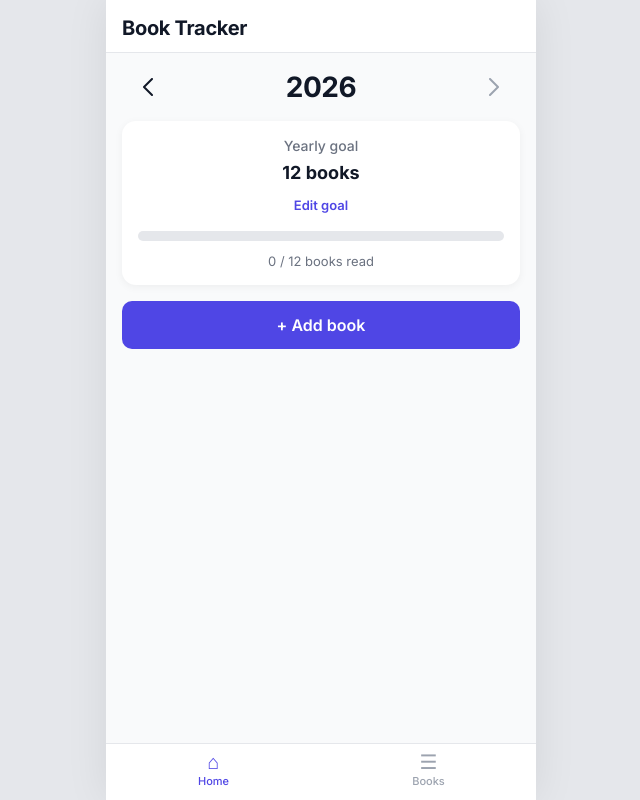
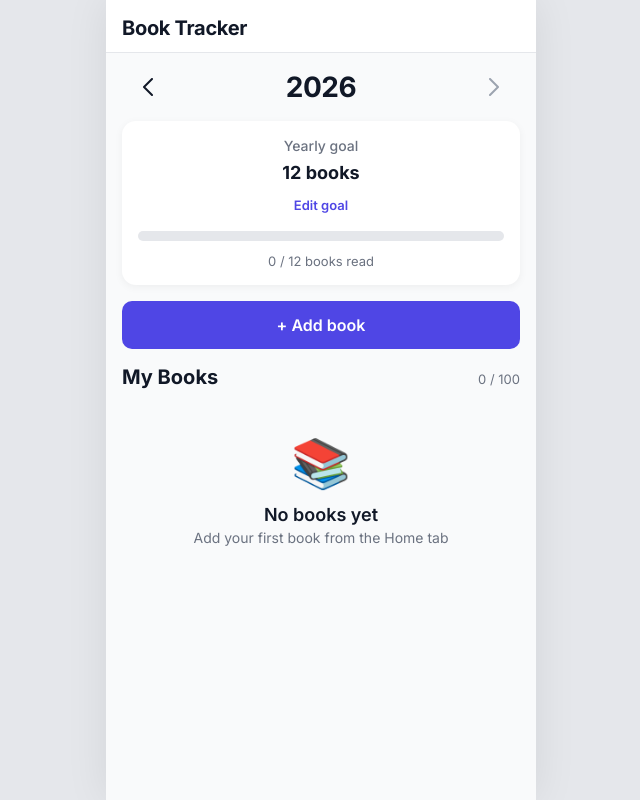
Before and after one commit to tanokhina/book-reading-app, a React (Vite) app: page / in a window 1280 px wide. Shown: the whole page, without its empty margins (319-959 px from the left). Built offline with nearby package versions, Linux system fonts and the light colour scheme.

Commit message:
My books moved to Home screen and tab bar removed

```diff
--- a/src/App.css
+++ b/src/App.css
@@ -30,66 +30,7 @@
 .app-content {
   flex: 1;
   padding: var(--sp-4);
-  overflow-y: auto;
-  padding-bottom: calc(80px + env(safe-area-inset-bottom, 0px));
-}
-
-/* Books page */
-.books-page__title {
-  font-size: 22px;
-  font-weight: 700;
-  color: var(--color-text-primary);
-  margin-bottom: 2px;
-}
-
-.books-page__count {
-  font-size: 13px;
-  color: var(--color-text-secondary);
-  margin-bottom: var(--sp-4);
-}
-
-/* Tab bar */
-.tab-bar {
-  position: fixed;
-  bottom: 0;
-  left: 50%;
-  transform: translateX(-50%);
-  width: 100%;
-  max-width: 430px;
-  background: var(--color-bg);
-  border-top: 1px solid var(--color-secondary);
-  display: flex;
-  padding-bottom: env(safe-area-inset-bottom, 0px);
-  z-index: 20;
-}
-
-.tab-bar__tab {
-  flex: 1;
-  display: flex;
-  flex-direction: column;
-  align-items: center;
-  gap: 2px;
-  padding: var(--sp-2) var(--sp-2) var(--sp-3);
-  color: var(--color-neutral);
-  font-size: 12px;
-  font-weight: 500;
-  background: none;
-  border: none;
-  cursor: pointer;
-  transition: color 0.15s;
-}
-
-.tab-bar__tab--active {
-  color: var(--color-primary);
-}
-
-.tab-bar__icon {
-  font-size: 20px;
-  line-height: 1;
-}
-
-.tab-bar__label {
-  font-size: 11px;
+  padding-bottom: calc(var(--sp-8) + env(safe-area-inset-bottom, 0px));
 }
 
 /* Limit prompt */
--- a/src/App.jsx
+++ b/src/App.jsx
@@ -1,7 +1,6 @@
 import { useState } from 'react'
 import { useLocalStorage } from './hooks/useLocalStorage.js'
 import HomePage from './components/HomePage.jsx'
-import BookList from './components/BookList.jsx'
 import AddBookModal from './components/AddBookModal.jsx'
 import EditBookModal from './components/EditBookModal.jsx'
 import Modal from './components/ui/Modal.jsx'
@@ -14,7 +13,6 @@ const DEFAULT_GOAL = 12
 export default function App() {
   const [books, setBooks] = useLocalStorage('books', [])
   const [yearlyGoal, setYearlyGoal] = useLocalStorage('yearlyGoal', DEFAULT_GOAL)
-  const [activeTab, setActiveTab] = useState('home')
   const [showAddModal, setShowAddModal] = useState(false)
   const [showLimitPrompt, setShowLimitPrompt] = useState(false)
   const [editingBook, setEditingBook] = useState(null)
@@ -55,45 +53,17 @@ export default function App() {
       </header>
 
       <main className="app-content">
-        {activeTab === 'home' ? (
         <HomePage
           books={books}
           yearlyGoal={yearlyGoal}
+          maxBooks={MAX_BOOKS}
           onGoalSave={handleGoalSave}
           onAddBook={handleAddBook}
-          />
-        ) : (
-          <div className="books-page">
-            <h2 className="books-page__title">My Books</h2>
-            <p className="books-page__count">{books.length} / {MAX_BOOKS} books</p>
-            <BookList
-              books={books}
-              onEdit={setEditingBook}
-              onDelete={handleBookDeleted}
+          onEditBook={setEditingBook}
+          onDeleteBook={handleBookDeleted}
           onStatusChange={handleStatusChange}
         />
-          </div>
-        )}
       </main>
-
-      <nav className="tab-bar" role="navigation" aria-label="Main navigation">
-        <button
-          className={`tab-bar__tab${activeTab === 'home' ? ' tab-bar__tab--active' : ''}`}
-          onClick={() => setActiveTab('home')}
-          aria-current={activeTab === 'home' ? 'page' : undefined}
-        >
-          <span className="tab-bar__icon" aria-hidden="true">⌂</span>
-          <span className="tab-bar__label">Home</span>
-        </button>
-        <button
-          className={`tab-bar__tab${activeTab === 'books' ? ' tab-bar__tab--active' : ''}`}
-          onClick={() => setActiveTab('books')}
-          aria-current={activeTab === 'books' ? 'page' : undefined}
-        >
-          <span className="tab-bar__icon" aria-hidden="true">&#9776;</span>
-          <span className="tab-bar__label">Books{books.length > 0 ? ` (${books.length})` : ''}</span>
-        </button>
-      </nav>
 
       {showAddModal && (
         <AddBookModal
--- a/src/components/HomePage.css
+++ b/src/components/HomePage.css
@@ -2,6 +2,24 @@
   display: flex;
   flex-direction: column;
   gap: var(--sp-4);
+}
+
+.my-books__header {
+  display: flex;
+  align-items: baseline;
+  justify-content: space-between;
+  margin-bottom: var(--sp-3);
+}
+
+.my-books__title {
+  font-size: 20px;
+  font-weight: 700;
+  color: var(--color-text-primary);
+}
+
+.my-books__count {
+  font-size: 13px;
+  color: var(--color-text-secondary);
 }
 
 .year-nav {
--- a/src/components/HomePage.jsx
+++ b/src/components/HomePage.jsx
@@ -3,11 +3,12 @@ import Card from './ui/Card.jsx'
 import ProgressBar from './ui/ProgressBar.jsx'
 import Button from './ui/Button.jsx'
 import GoalSetter from './GoalSetter.jsx'
+import BookList from './BookList.jsx'
 import './HomePage.css'
 
 const CURRENT_YEAR = new Date().getFullYear()
 
-export default function HomePage({ books, yearlyGoal, onGoalSave, onAddBook }) {
+export default function HomePage({ books, yearlyGoal, maxBooks, onGoalSave, onAddBook, onEditBook, onDeleteBook, onStatusChange }) {
   const [selectedYear, setSelectedYear] = useState(CURRENT_YEAR)
   const finishedCount = books.filter((b) => b.status === 'finished').length
 
@@ -54,6 +55,19 @@ export default function HomePage({ books, yearlyGoal, onGoalSave, onAddBook }) {
       <Button variant="primary" size="lg" fullWidth onClick={onAddBook}>
         + Add book
       </Button>
+
+      <div className="my-books">
+        <div className="my-books__header">
+          <h2 className="my-books__title">My Books</h2>
+          <span className="my-books__count">{books.length} / {maxBooks}</span>
+        </div>
+        <BookList
+          books={books}
+          onEdit={onEditBook}
+          onDelete={onDeleteBook}
+          onStatusChange={onStatusChange}
+        />
+      </div>
     </div>
   )
 }
```
Lines whose indentation alone changed are shown as unchanged.
